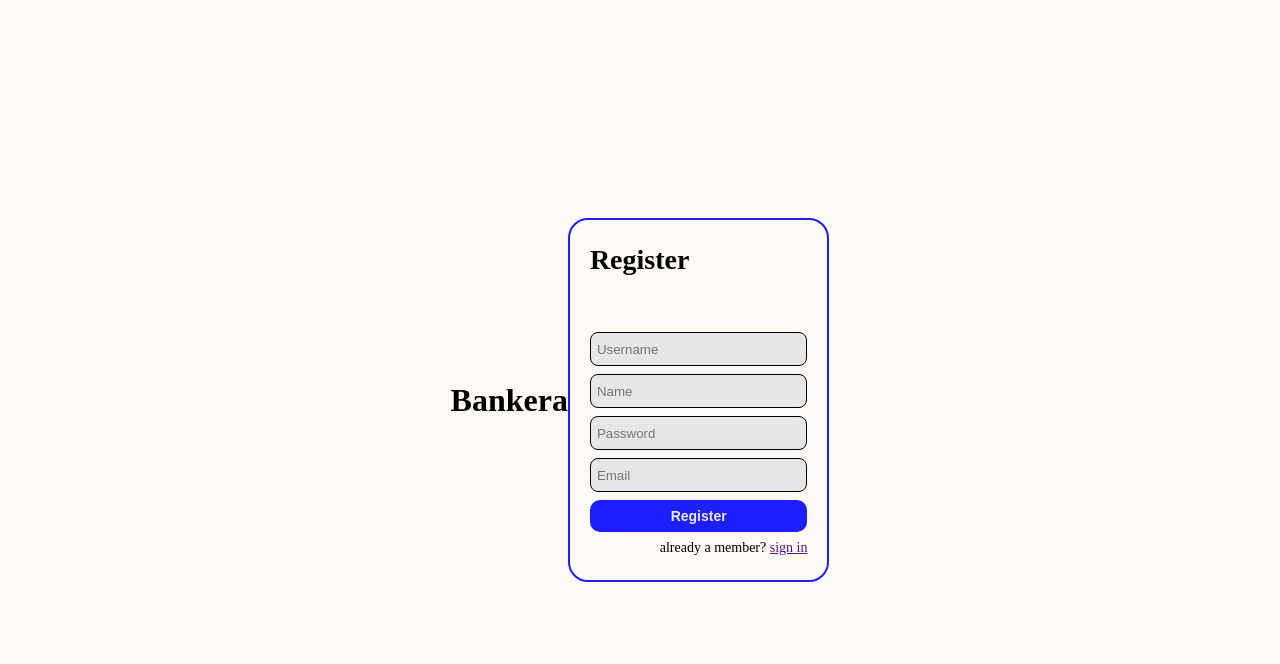
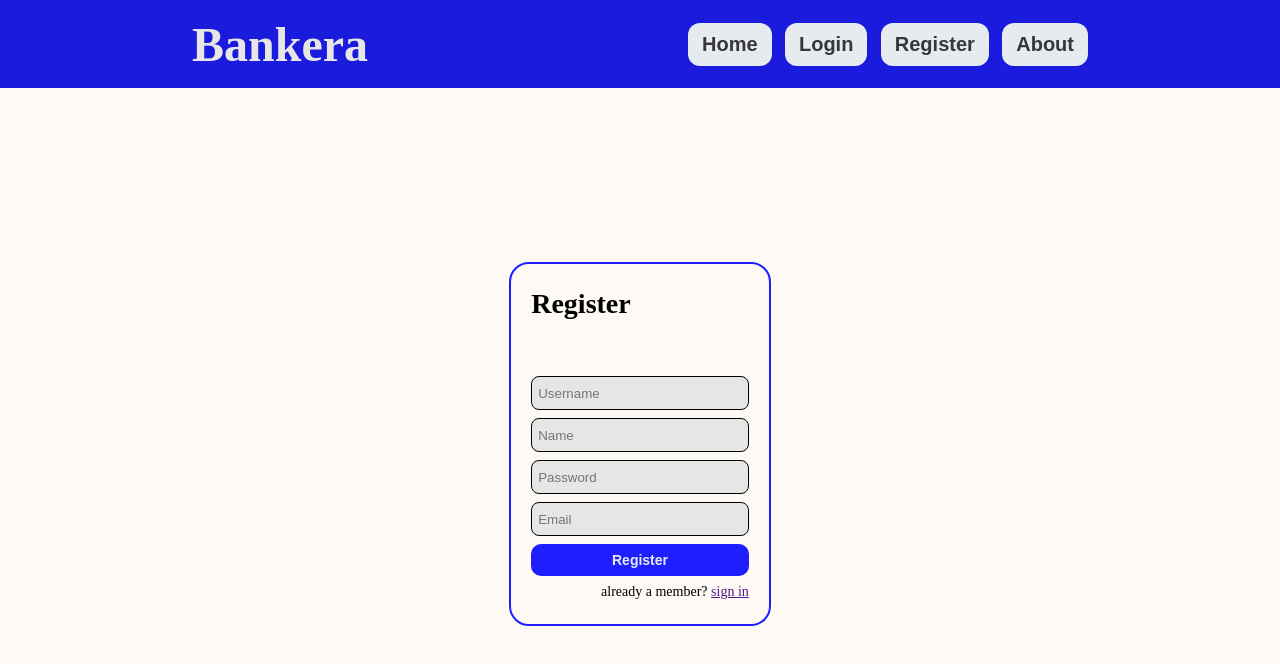
Before and after one commit to hassankhalil33/bankera-frontend, a React (Create React App) app: page /register in a window 1280 px wide. Shown: the top 664 px of the page. Built offline with nearby package versions, Linux system fonts and the light colour scheme.

Commit message:
Added NavBar in Register Page

```diff
--- a/src/App.css
+++ b/src/App.css
@@ -6,11 +6,8 @@
 
 .bg1 {
   display: flex;
-  justify-content: center;
-  align-items: center;
+  flex-direction: column;
   background-color: rgb(253, 249, 245);
-  height: 100vh;
-  width: 100vw;
 }
 
 /* .bg1>h1 {
@@ -22,6 +19,13 @@
   top: 0;
   left: 0;
 } */
+
+.form-container {
+  display: flex;
+  justify-content: center;
+  align-items: center;
+  height: 89vh;
+}
 
 .btn {
   display: flex;
@@ -74,9 +78,9 @@
   display: flex;
   flex-direction: row;
   justify-content: space-between;
-  align-self: flex-start;
-  padding: 10px 15vw;
-  width: 100vw;
+  padding: 2vh 15vw;
+  width: 70vw;
+  height: 7vh;
   background-color: rgb(27, 27, 222);
 }
 
@@ -84,6 +88,8 @@
   font-size: 48px;
   font-weight: bolder;
   color: rgb(230, 230, 230);
+  text-align: center;
+  align-self: center;
 }
 
 .btn-div {
--- a/src/screens/HomePage.jsx
+++ b/src/screens/HomePage.jsx
@@ -5,6 +5,7 @@ const HomePage = () => {
   return (
     <>
       <NavBar />
+      <h1>This is the Home Page</h1>
     </>
   )
 };
--- a/src/screens/RegisterPage.jsx
+++ b/src/screens/RegisterPage.jsx
@@ -1,6 +1,7 @@
 import React, { useState } from "react";
 import Input from "../components/Input";
 import Button from "../components/Button";
+import NavBar from "../components/NavBar";
 
 const handleRegister = (e) => {
   e.preventDefault();
@@ -28,7 +29,8 @@ const LoginPage = () => {
 
   return (
     <>
-      <h1>Bankera</h1>
+      <NavBar />
+      <div className="form-container">
         <form className="register-form">
           <div>
             <h3>Register</h3>
@@ -61,6 +63,7 @@ const LoginPage = () => {
           </Button>
           <p>already a member? <a href="">sign in</a></p>
         </form>
+      </div>
     </>
   )
 };
```
Lines whose indentation alone changed are shown as unchanged.
